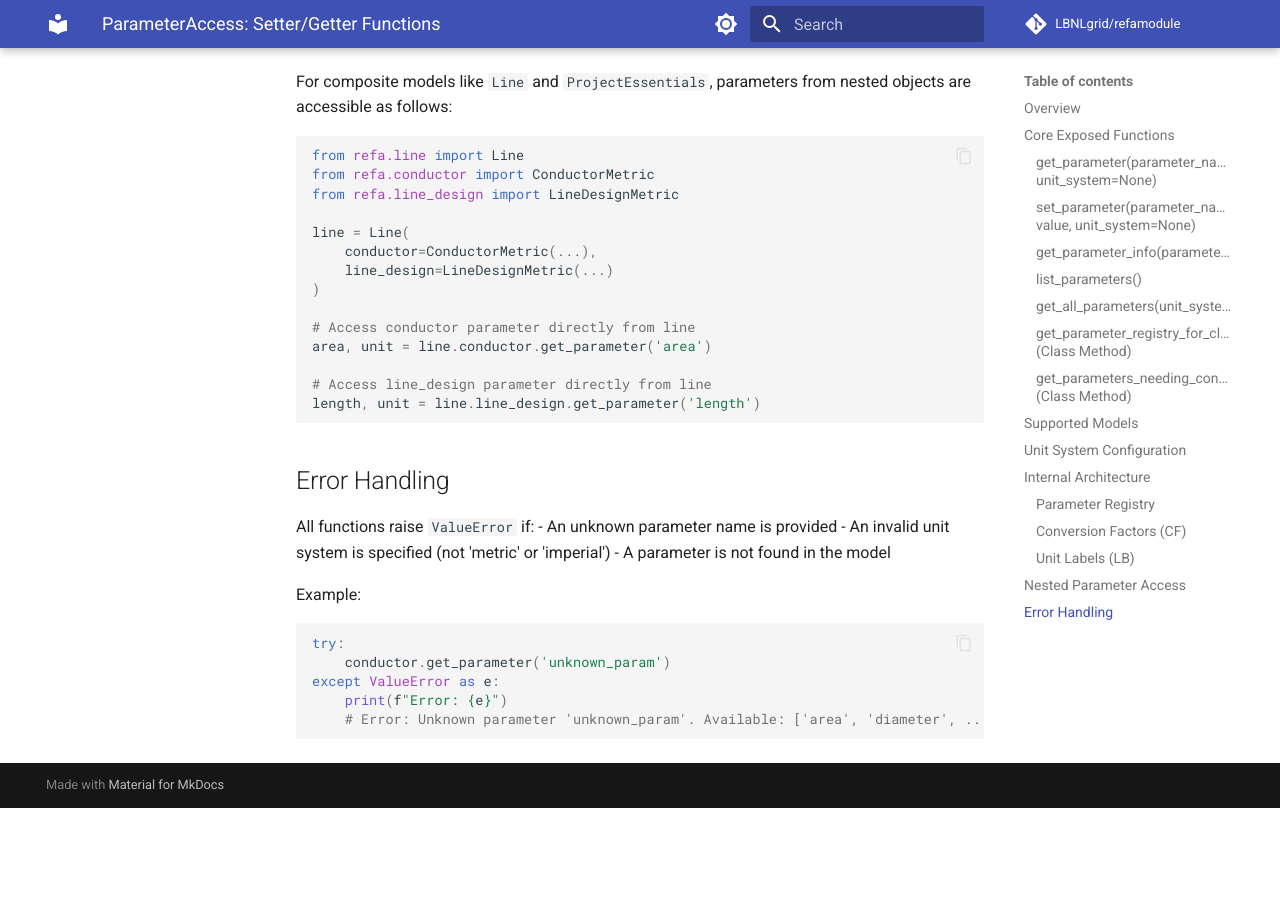
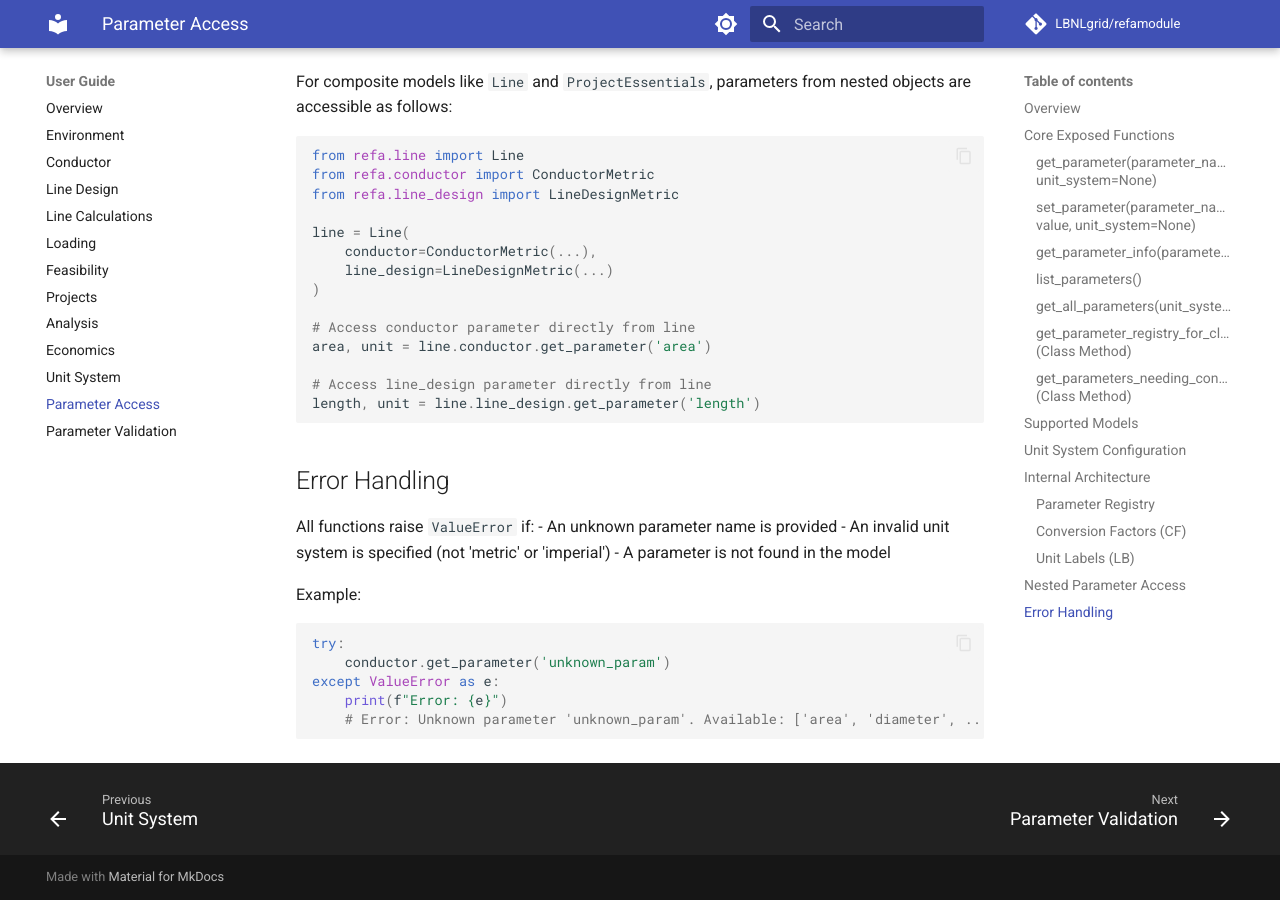
Before and after one commit to LBNLgrid/refamodule, an MkDocs documentation site: the page built from docs/user-guide/parameter-access.md, in a window 1280 px wide and 900 px high, scrolled down 4968 px. Built offline with MkDocs 1.6.1 and Material for MkDocs 9.7.7, drawn with Linux system fonts in a browser that asks for light colours; comment, search, counter and statistics services are not loaded; before the commit the page ends 5776 px from its top, so only the background shows below that.

Commit message:
Fix docs: update API refs to renamed classes, add new user guide pages to nav
- docs/api/line.md: use LineDesignMetric, ConductorMetric, EnvironmentMetric,
  LoadingMetric, StructureConfigACmetric, StructureConfigDCmetric
- mkdocs.yml: add Loading, Unit System, Parameter Access, Parameter Validation
  pages to nav (added by master branch)

Co-Authored-By: Claude Sonnet 4.6 <noreply@anthropic.com>

```diff
--- a/mkdocs.yml
+++ b/mkdocs.yml
@@ -65,10 +65,14 @@ nav:
     - Conductor: user-guide/conductor.md
     - Line Design: user-guide/line-design.md
     - Line Calculations: user-guide/line.md
+    - Loading: user-guide/loading.md
     - Feasibility: user-guide/feasibility.md
     - Projects: user-guide/projects.md
     - Analysis: user-guide/analysis.md
     - Economics: user-guide/economics.md
+    - Unit System: user-guide/parameter-unit-system.md
+    - Parameter Access: user-guide/parameter-access.md
+    - Parameter Validation: user-guide/Parameter-validation-and-conversion.md
   - API Reference:
     - Line: api/line.md
     - Projects: api/projects.md
```
Also changed, not shown: docs/api/line.md (+6 -8 lines).
